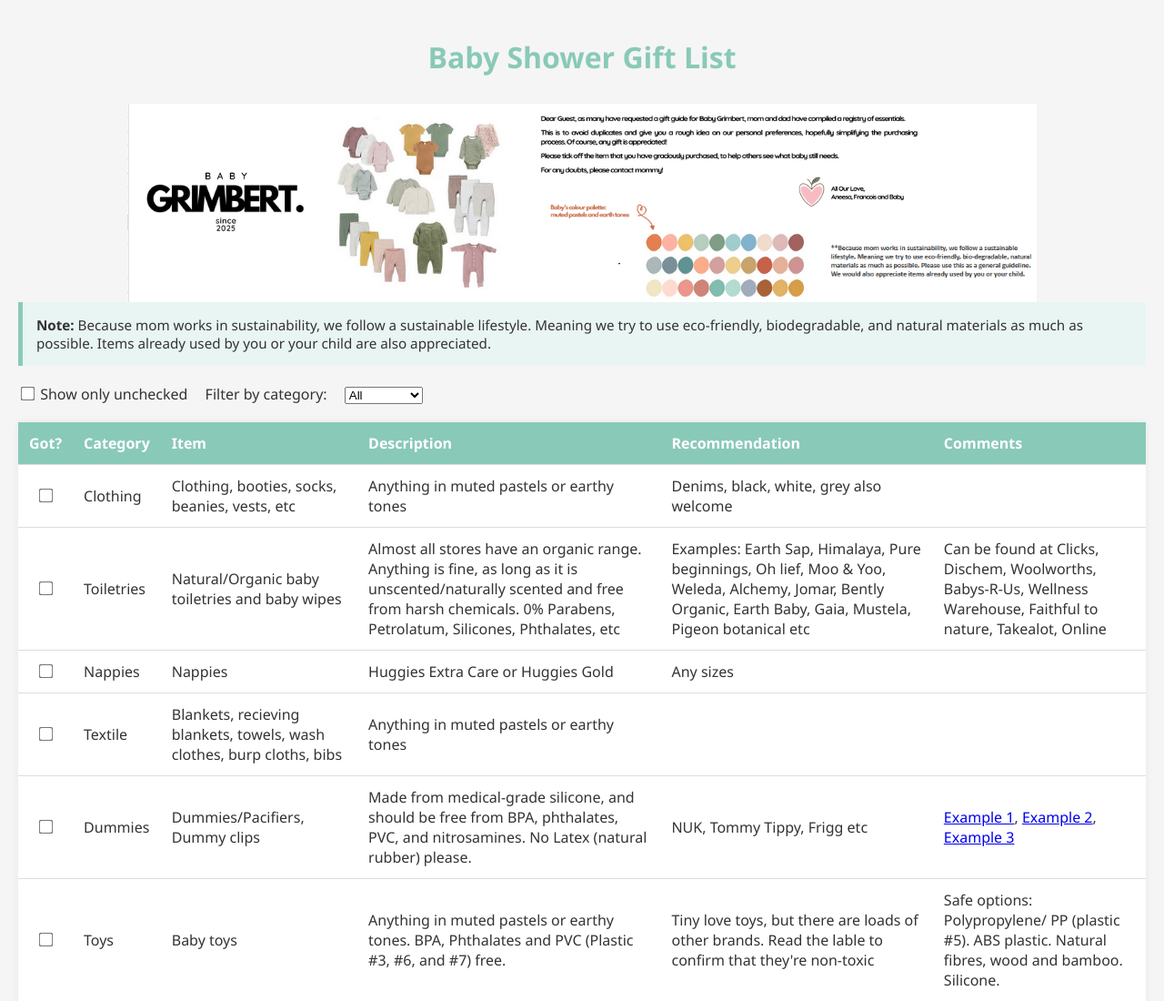
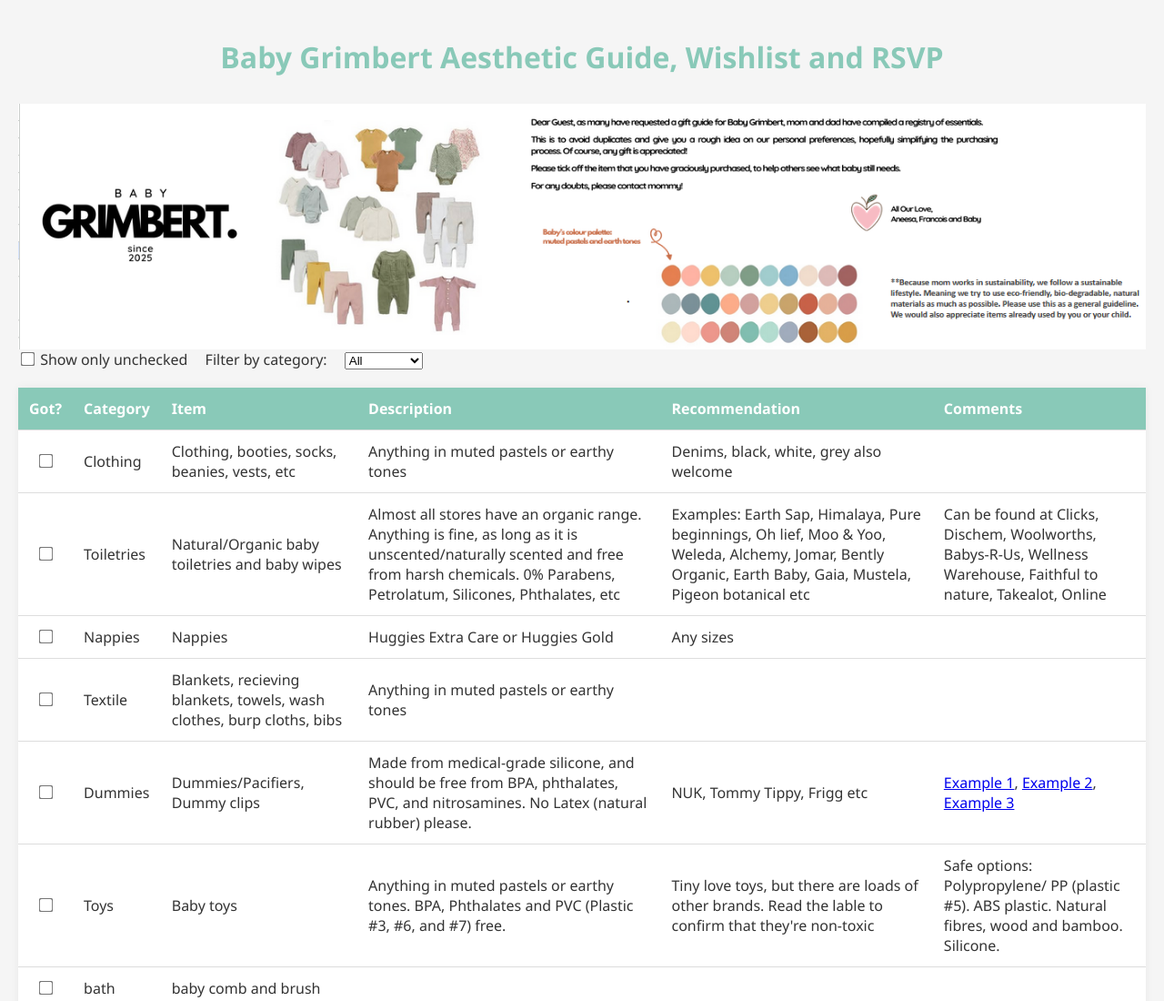
Before and after one commit to ReeveA95/baby-shower-gift-list, a plain HTML site: page index.html in a window 1280 px wide. Shown: the top 1100 px of the page at 91% size. Drawn offline with Linux system fonts and the light colour scheme.

Commit message:
Update index.html

```diff
--- a/index.html
+++ b/index.html
@@ -62,14 +62,11 @@
 <body>
 
 <div class="header">
-    <h1>Baby Shower Gift List</h1>
+    <h1>Baby Grimbert Aesthetic Guide, Wishlist and RSVP</h1>
 </div>
 
-<img src="banner.png" alt="Baby Shower Banner" style="width: 100%; max-width: 1000px; display: block; margin: auto;" />
+<img src="banner.png" alt="Baby Shower Banner" style="width: 100%; max-width: 2500px; display: block; margin: auto;" />
 
-<div class="note">
-    <strong>Note:</strong> Because mom works in sustainability, we follow a sustainable lifestyle. Meaning we try to use eco-friendly, biodegradable, and natural materials as much as possible. Items already used by you or your child are also appreciated.
-</div>
 
 <div class="filters">
     <label><input type="checkbox" id="filterUnchecked"> Show only unchecked</label>
```
